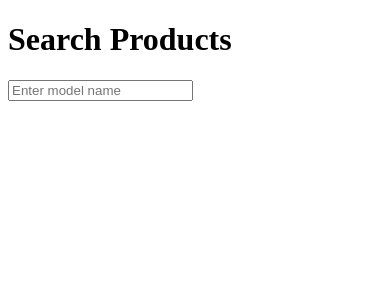
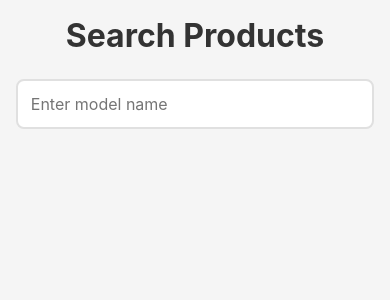
Before and after one commit to abhayrathor12/SearchApp, a Django app: page / in a window 390 px wide. Shown: the top 300 px of the page. Run offline with Django 5.2, Linux system fonts and the light colour scheme.

Commit message:
vivseconf

```diff
--- a/searchlist/searchlistapp/templates/home.html
+++ b/searchlist/searchlistapp/templates/home.html
@@ -5,6 +5,86 @@
     <meta name="viewport" content="width=device-width, initial-scale=1.0">
     <title>Live Search</title>
     <script src="https://code.jquery.com/jquery-3.6.0.min.js"></script>
+    <style>
+        * {
+            margin: 0;
+            padding: 0;
+            box-sizing: border-box;
+            font-family: -apple-system, BlinkMacSystemFont, 'Segoe UI', Roboto, Oxygen, Ubuntu, sans-serif;
+        }
+
+        body {
+            background-color: #f5f5f5;
+            padding: 2rem;
+            max-width: 800px;
+            margin: 0 auto;
+        }
+
+        h1 {
+            color: #333;
+            margin-bottom: 2rem;
+            text-align: center;
+            font-size: 2.5rem;
+        }
+
+        #search-box {
+            width: 100%;
+            padding: 1rem;
+            font-size: 1.1rem;
+            border: 2px solid #e0e0e0;
+            border-radius: 8px;
+            transition: border-color 0.3s ease;
+            margin-bottom: 1rem;
+        }
+
+        #search-box:focus {
+            outline: none;
+            border-color: #2196F3;
+            box-shadow: 0 0 10px rgba(33, 150, 243, 0.1);
+        }
+
+        #results-container {
+            list-style: none;
+            background: white;
+            border-radius: 8px;
+            overflow: hidden;
+            box-shadow: 0 2px 8px rgba(0, 0, 0, 0.1);
+        }
+
+        #results-container li {
+            padding: 1rem;
+            border-bottom: 1px solid #e0e0e0;
+            display: flex;
+            justify-content: space-between;
+            align-items: center;
+            transition: background-color 0.2s ease;
+        }
+
+        #results-container li:last-child {
+            border-bottom: none;
+        }
+
+        #results-container li:hover {
+            background-color: #f8f9fa;
+        }
+
+        /* Responsive design */
+        @media (max-width: 600px) {
+            body {
+                padding: 1rem;
+            }
+
+            h1 {
+                font-size: 2rem;
+                margin-bottom: 1.5rem;
+            }
+
+            #search-box {
+                padding: 0.8rem;
+                font-size: 1rem;
+            }
+        }
+    </style>
 </head>
 <body>
     <h1>Search Products</h1>
@@ -23,7 +103,7 @@
                         success: function(data) {
                             const results = data.results;
                             const resultsContainer = $('#results-container');
-                            resultsContainer.empty();  // Clear previous results
+                            resultsContainer.empty();
 
                             if (results.length > 0) {
                                 results.forEach(function(item) {
@@ -38,7 +118,7 @@
                         }
                     });
                 } else {
-                    $('#results-container').empty();  // Clear results if input is empty
+                    $('#results-container').empty();
                 }
             });
         });
```
